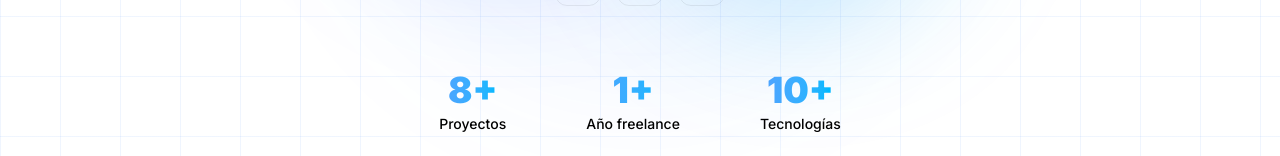
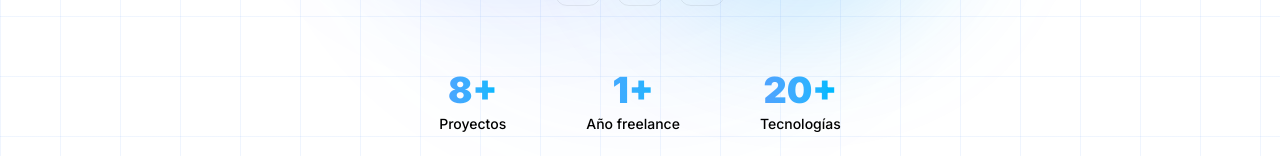
Before and after one commit to AngelBerretta/portfolio-fullstack, a Next.js app: page / in a window 1280 px wide. Shown: the part 644-800 px from the top of the page. Built offline with nearby package versions, Linux system fonts and the light colour scheme; no server answers; the database is empty.

Commit message:
content: actualiza stack tecnologico en Footer y contador en Hero

```diff
--- a/src/components/Footer.tsx
+++ b/src/components/Footer.tsx
@@ -45,7 +45,7 @@ export default function Footer() {
 
           {/* Stack */}
           <div className="flex items-center gap-2 text-xs" style={{ color: 'var(--text-muted)' }}>
-            <span className="px-2 py-0.5 rounded-md" style={{ background: 'var(--footer-stack-bg)', border: '1px solid var(--footer-stack-border)', color: 'var(--text-muted)' }}>React</span>
+            <span className="px-2 py-0.5 rounded-md" style={{ background: 'var(--footer-stack-bg)', border: '1px solid var(--footer-stack-border)', color: 'var(--text-muted)' }}>Next.js</span>
             <span className="" style={{ color: 'var(--text-faint)' }}>+</span>
             <span className="px-2 py-0.5 rounded-md" style={{ background: 'var(--footer-stack-bg)', border: '1px solid var(--footer-stack-border)', color: 'var(--text-muted)' }}>TypeScript</span>
             <span className="" style={{ color: 'var(--text-faint)' }}>+</span>
--- a/src/components/Hero.tsx
+++ b/src/components/Hero.tsx
@@ -191,7 +191,7 @@ export default function Hero() {
           {[
             { number: '8+', label: 'Proyectos' },
             { number: '1+', label: 'Año freelance' },
-            { number: '10+', label: 'Tecnologías' },
+            { number: '20+', label: 'Tecnologías' },
           ].map((stat) => (
             <div key={stat.label} className="text-center">
               <div className="text-3xl md:text-4xl font-black text-transparent bg-clip-text bg-gradient-to-r from-blue-400 to-sky-400 mb-1">
```
